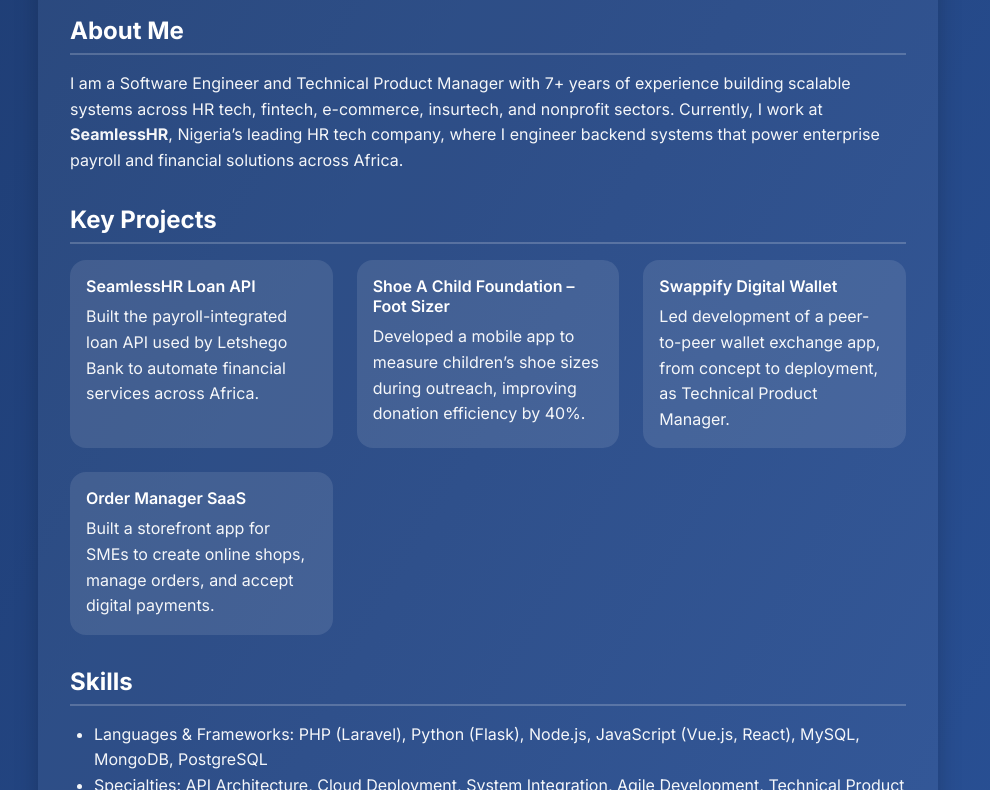
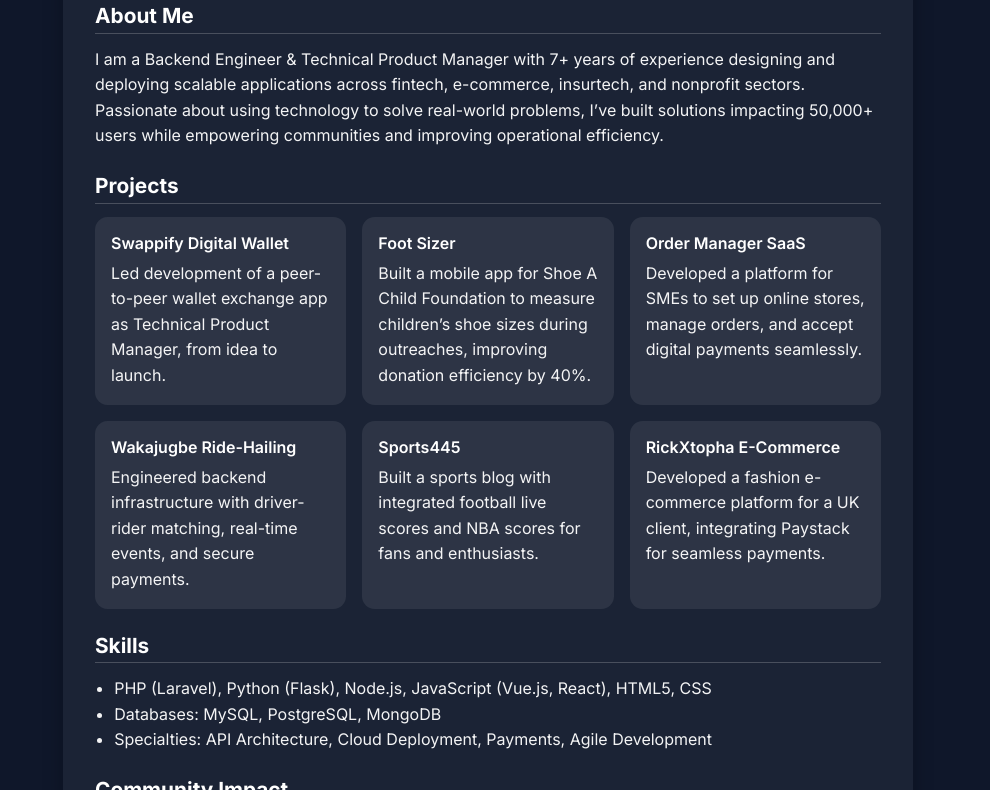
Before and after one commit to Temidayojnr/temidayojnr.github.io, a plain HTML site: page index.html in a window 1280 px wide. Shown: the part 204-994 px from the top of the page, without its empty margins (152-1142 px from the left). Drawn offline with Linux system fonts and the light colour scheme.

Commit message:
Update index.html

```diff
--- a/index.html
+++ b/index.html
@@ -3,19 +3,15 @@
 <head>
   <meta charset="UTF-8">
   <meta name="viewport" content="width=device-width, initial-scale=1.0">
-  <title>Temidayo Onifade | Software Engineer & Product Manager</title>
+  <title>Temidayo Onifade | Software Engineer</title>
   <link rel="icon" href="favicon.ico" type="image/png" />
-
-  <!-- Fonts & Icons -->
   <link href="https://fonts.googleapis.com/css2?family=Inter:wght@400;600;700&display=swap" rel="stylesheet">
   <link href="https://use.fontawesome.com/releases/v5.15.4/css/all.css" rel="stylesheet">
-
-  <!-- Styles -->
   <style>
     * { margin: 0; padding: 0; box-sizing: border-box; }
     body {
       font-family: 'Inter', sans-serif;
-      background: linear-gradient(120deg, #1e3c72, #2a5298);
+      background: #0f172a;
       color: #fff;
       min-height: 100vh;
       display: flex;
@@ -24,44 +20,28 @@
       padding: 2rem;
     }
     main {
-      max-width: 900px;
+      max-width: 850px;
       background: rgba(255,255,255,0.05);
-      border-radius: 1.5rem;
+      border-radius: 1rem;
       padding: 2rem;
-      box-shadow: 0 10px 25px rgba(0,0,0,0.2);
+      box-shadow: 0 8px 20px rgba(0,0,0,0.25);
     }
     .intro { font-size: 2rem; font-weight: 700; margin-bottom: 0.5rem; }
-    .tagline { font-size: 1.2rem; font-weight: 400; opacity: 0.85; margin-bottom: 1.5rem; }
-    section { margin: 2rem 0; }
-    h2 { font-size: 1.5rem; margin-bottom: 1rem; border-bottom: 2px solid rgba(255,255,255,0.2); padding-bottom: 0.5rem; }
+    .tagline { font-size: 1.1rem; margin-bottom: 1.5rem; opacity: 0.9; }
+    h2 { font-size: 1.3rem; margin: 1.5rem 0 0.8rem; border-bottom: 1px solid rgba(255,255,255,0.2); padding-bottom: 0.3rem; }
     p, li { line-height: 1.6; opacity: 0.95; }
-    ul { margin-left: 1.5rem; }
-    .icons-social a {
-      margin-right: 1rem;
-      font-size: 1.5rem;
-      color: #fff;
-      transition: color 0.3s ease;
-    }
-    .icons-social a:hover { color: #ffd700; }
-    .projects {
-      display: grid;
-      grid-template-columns: repeat(auto-fit, minmax(250px, 1fr));
-      gap: 1.5rem;
-    }
-    .project-card {
-      background: rgba(255,255,255,0.1);
-      border-radius: 1rem;
-      padding: 1rem;
-      transition: transform 0.3s ease;
-    }
-    .project-card:hover { transform: translateY(-5px); }
+    ul { margin-left: 1.2rem; }
+    .icons-social a { margin-right: 1rem; font-size: 1.4rem; color: #fff; transition: color 0.3s; }
+    .icons-social a:hover { color: #38bdf8; }
+    .projects { display: grid; grid-template-columns: repeat(auto-fit, minmax(220px, 1fr)); gap: 1rem; }
+    .project-card { background: rgba(255,255,255,0.08); border-radius: 0.8rem; padding: 1rem; }
     .project-title { font-weight: 600; margin-bottom: 0.5rem; }
   </style>
 </head>
 <body>
   <main>
     <div class="intro">👋 Hello, I'm Temidayo Onifade</div>
-    <div class="tagline">Software Engineer | Technical Product Manager | Social Impact Technologist</div>
+    <div class="tagline">Software Engineer | Backend Developer | Technical Product Manager</div>
 
     <div class="icons-social">
       <a href="https://github.com/temidayojnr" target="_blank"><i class="fab fa-github"></i></a>
@@ -73,28 +53,36 @@
     <section>
       <h2>About Me</h2>
       <p>
-        I am a Software Engineer and Technical Product Manager with 7+ years of experience building scalable systems across HR tech, fintech, e-commerce, insurtech, and nonprofit sectors. Currently, I work at <strong>SeamlessHR</strong>, Nigeria’s leading HR tech company, where I engineer backend systems that power enterprise payroll and financial solutions across Africa.
+        I am a Backend Engineer & Technical Product Manager with 7+ years of experience designing and deploying scalable applications across fintech, e-commerce, insurtech, and nonprofit sectors. Passionate about using technology to solve real-world problems, I’ve built solutions impacting 50,000+ users while empowering communities and improving operational efficiency.
       </p>
     </section>
 
     <section>
-      <h2>Key Projects</h2>
+      <h2>Projects</h2>
       <div class="projects">
         <div class="project-card">
-          <div class="project-title">SeamlessHR Loan API</div>
-          <p>Built the payroll-integrated loan API used by Letshego Bank to automate financial services across Africa.</p>
+          <div class="project-title">Swappify Digital Wallet</div>
+          <p>Led development of a peer-to-peer wallet exchange app as Technical Product Manager, from idea to launch.</p>
         </div>
         <div class="project-card">
-          <div class="project-title">Shoe A Child Foundation – Foot Sizer</div>
-          <p>Developed a mobile app to measure children’s shoe sizes during outreach, improving donation efficiency by 40%.</p>
-        </div>
-        <div class="project-card">
-          <div class="project-title">Swappify Digital Wallet</div>
-          <p>Led development of a peer-to-peer wallet exchange app, from concept to deployment, as Technical Product Manager.</p>
+          <div class="project-title">Foot Sizer</div>
+          <p>Built a mobile app for Shoe A Child Foundation to measure children’s shoe sizes during outreaches, improving donation efficiency by 40%.</p>
         </div>
         <div class="project-card">
           <div class="project-title">Order Manager SaaS</div>
-          <p>Built a storefront app for SMEs to create online shops, manage orders, and accept digital payments.</p>
+          <p>Developed a platform for SMEs to set up online stores, manage orders, and accept digital payments seamlessly.</p>
+        </div>
+        <div class="project-card">
+          <div class="project-title">Wakajugbe Ride-Hailing</div>
+          <p>Engineered backend infrastructure with driver-rider matching, real-time events, and secure payments.</p>
+        </div>
+        <div class="project-card">
+          <div class="project-title">Sports445</div>
+          <p>Built a sports blog with integrated football live scores and NBA scores for fans and enthusiasts.</p>
+        </div>
+        <div class="project-card">
+          <div class="project-title">RickXtopha E-Commerce</div>
+          <p>Developed a fashion e-commerce platform for a UK client, integrating Paystack for seamless payments.</p>
         </div>
       </div>
     </section>
@@ -102,15 +90,16 @@
     <section>
       <h2>Skills</h2>
       <ul>
-        <li>Languages & Frameworks: PHP (Laravel), Python (Flask), Node.js, JavaScript (Vue.js, React), MySQL, MongoDB, PostgreSQL</li>
-        <li>Specialties: API Architecture, Cloud Deployment, System Integration, Agile Development, Technical Product Management</li>
+        <li>PHP (Laravel), Python (Flask), Node.js, JavaScript (Vue.js, React), HTML5, CSS</li>
+        <li>Databases: MySQL, PostgreSQL, MongoDB</li>
+        <li>Specialties: API Architecture, Cloud Deployment, Payments, Agile Development</li>
       </ul>
     </section>
 
     <section>
       <h2>Community Impact</h2>
       <p>
-        As IT Lead at <strong>Shoe A Child Foundation</strong>, I spearheaded digital transformation—building volunteer management systems, donor platforms, and outreach apps serving 1,000+ children. I am passionate about technology that drives social good.
+        As IT Lead at <strong>Shoe A Child Foundation</strong>, I built donor platforms, a shoe sizing app, and digital tools that improved donation efficiency for 1,000+ underprivileged children. I am driven to create technology that advances social good.
       </p>
     </section>
   </main>
```
